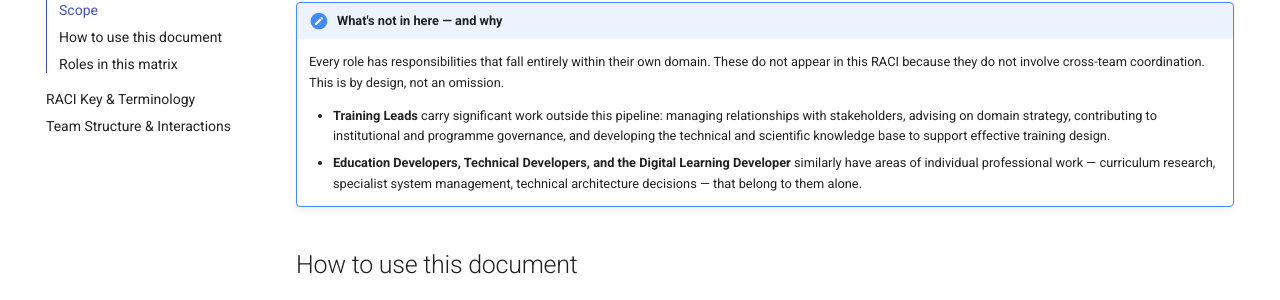
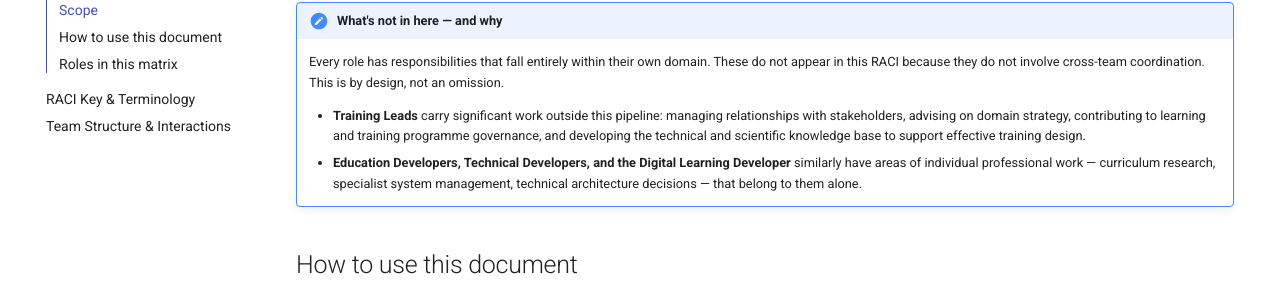
Before and after one commit to alicematimba/raci_team2, an MkDocs documentation site: the page built from docs/overview/about.md, in a window 1280 px wide and 900 px high, scrolled down 338 px. Shown: the part 152-452 px from the top of the window. Built offline with MkDocs 1.6.1 and Material for MkDocs 9.7.7, drawn with Linux system fonts in a browser that asks for light colours.

Commit message:
Update about.md

```diff
--- a/docs/overview/about.md
+++ b/docs/overview/about.md
@@ -11,7 +11,7 @@ The matrix covers the shared education development pipeline: activities that req
 !!! note "What's not in here — and why"
     Every role has responsibilities that fall entirely within their own domain. These do not appear in this RACI because they do not involve cross-team coordination. This is by design, not an omission.
 
-    - **Training Leads** carry significant work outside this pipeline: managing relationships with stakeholders, advising on domain strategy, contributing to institutional and programme governance, and developing the technical and scientific knowledge base to support effective training design.
+    - **Training Leads** carry significant work outside this pipeline: managing relationships with stakeholders, advising on domain strategy, contributing to learning and training programme governance, and developing the technical and scientific knowledge base to support effective training design.
     - **Education Developers, Technical Developers, and the Digital Learning Developer** similarly have areas of individual professional work — curriculum research, specialist system management, technical architecture decisions — that belong to them alone.
 
 ## How to use this document
```
